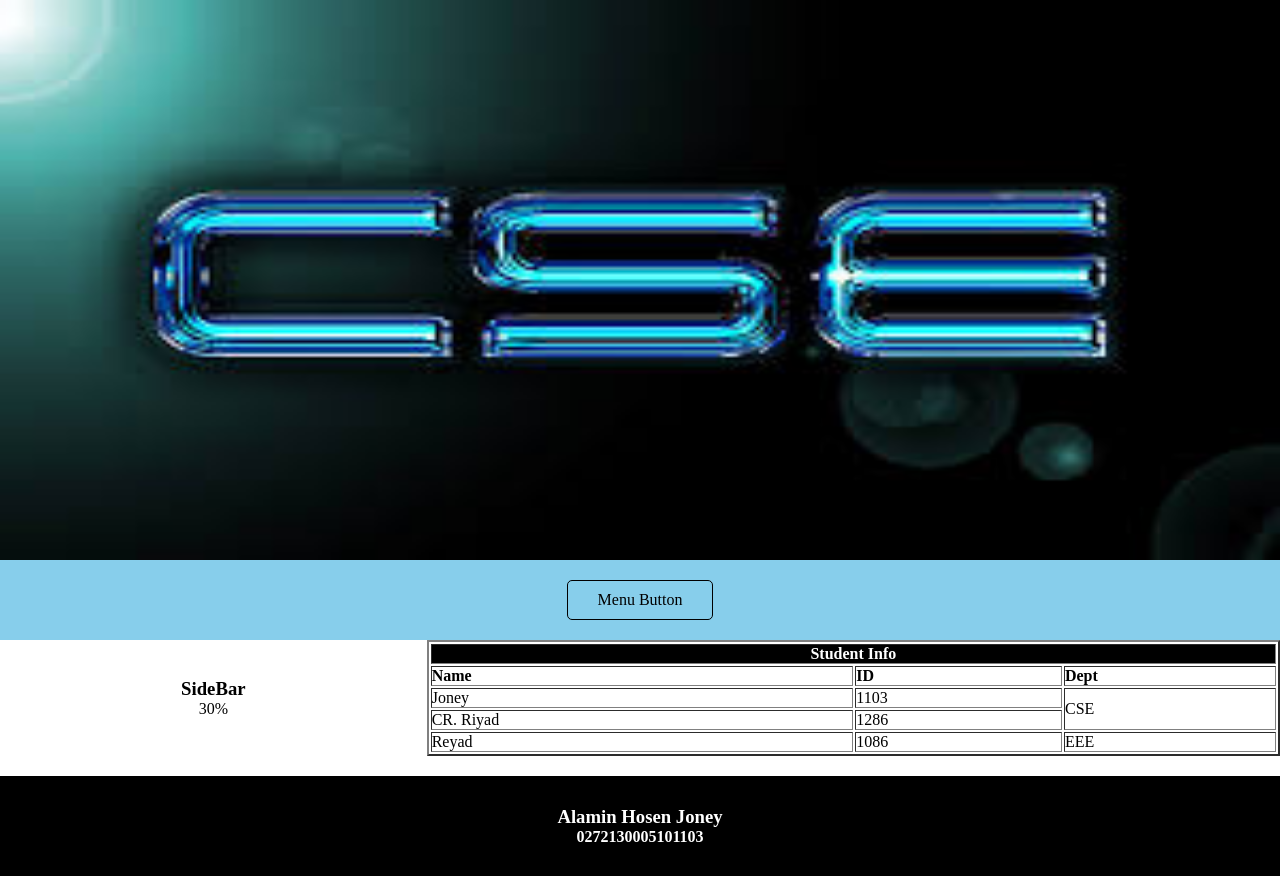
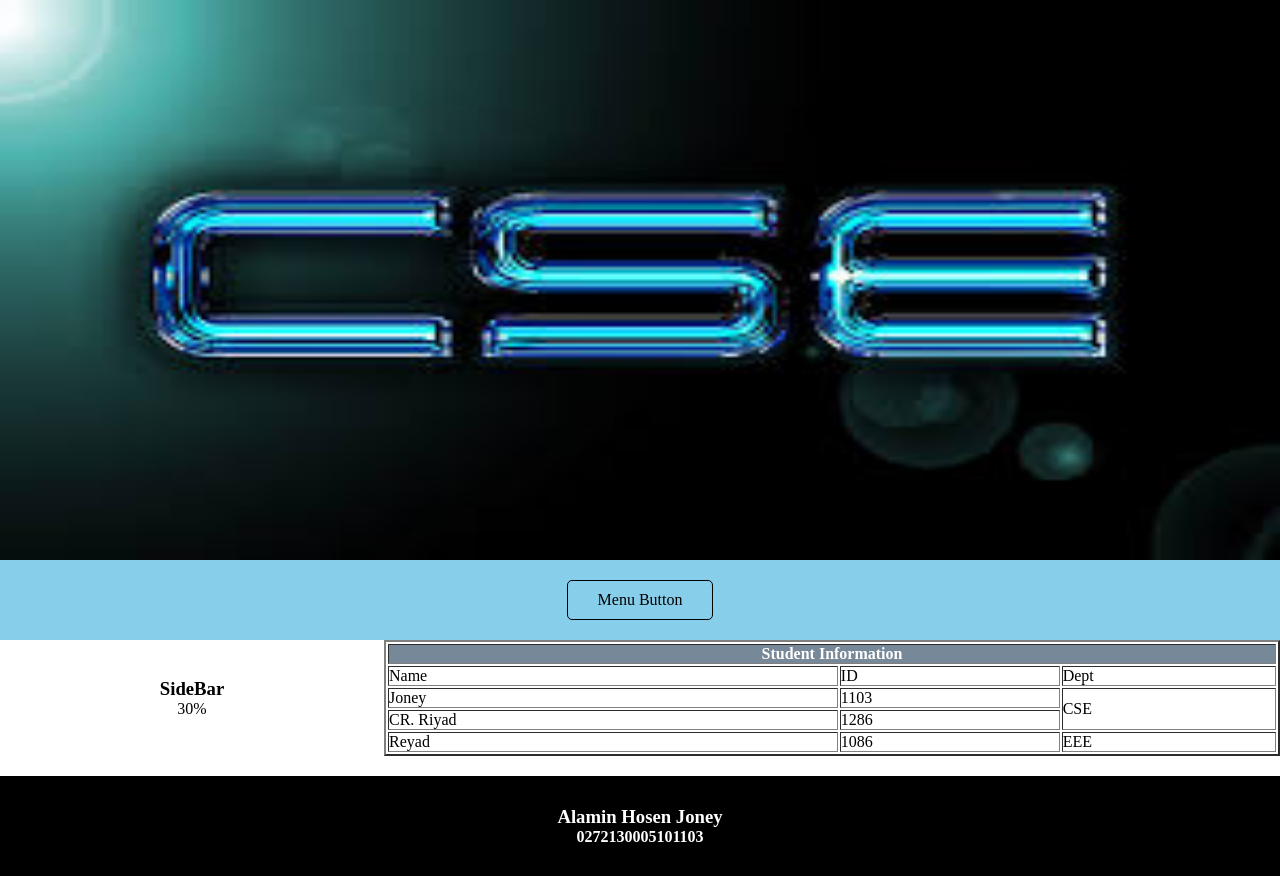
Before and after one commit to joneyaa/joney, a plain HTML site: page index.html in a window 1280 px wide. Drawn offline with Linux system fonts and the light colour scheme.

Commit message:
ar change hobe na, aita final

```diff
--- a/index.html
+++ b/index.html
@@ -29,10 +29,10 @@
       </div>
       <div class="content">
         <table border="2px" width="100%">
-          <tr style="color: white; background: black">
-            <th colspan="3">Student Info</th>
+          <tr style="color: white; background: lightslategrey">
+            <th colspan="3">Student Information</th>
           </tr>
-          <tr style="font-weight: 800">
+          <tr style="font-weight: 500">
             <td>Name</td>
             <td>ID</td>
             <td>Dept</td>
@@ -55,7 +55,6 @@
       </div>
     </section>
 
-    <!-- Footer Section -->
     <section class="footer">
       <div>
         <h3>Alamin Hosen Joney</h3>
--- a/styles/style.css
+++ b/styles/style.css
@@ -6,11 +6,6 @@
 .header>div {
     width: 100%;
     height: 70vh;
-}
-
-:hover.menu>ul>li {
-    background: black;
-    color: white;
 }
 
 .menu > ul {
@@ -22,6 +17,11 @@
     background-color: skyblue;
 }
 
+:hover.menu>ul>li {
+    background: black;
+    color: white;
+}
+
 .menu > ul > li {
     list-style: none;
     border: 1px solid #000000;
@@ -30,13 +30,17 @@
 }
 
 .main {
-    display: grid;
-    grid-template-columns: 1fr 2fr;
+    display: flex;
     align-items: center;
 }
 
 .aside {
+    width: 30%;
     text-align: center;
+}
+
+.content {
+    width: 70%;
 }
 
 .footer {
```
